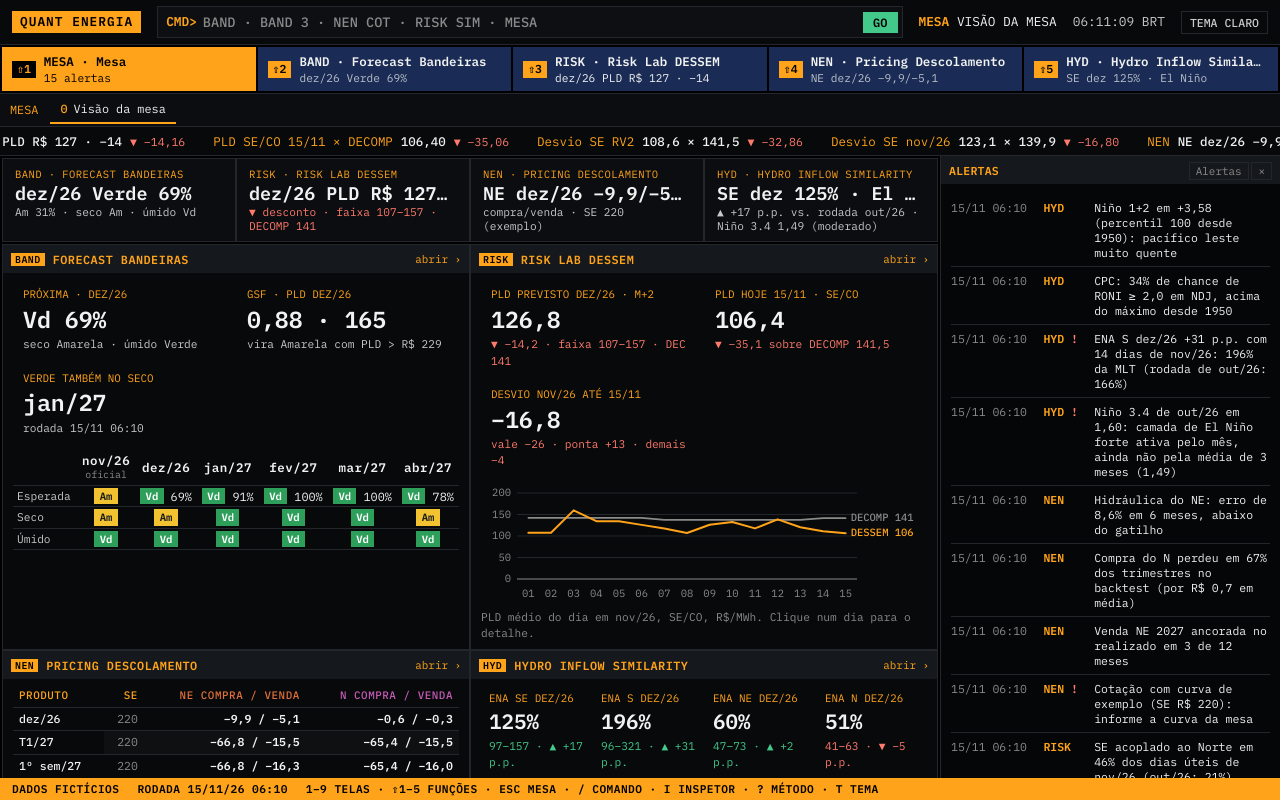
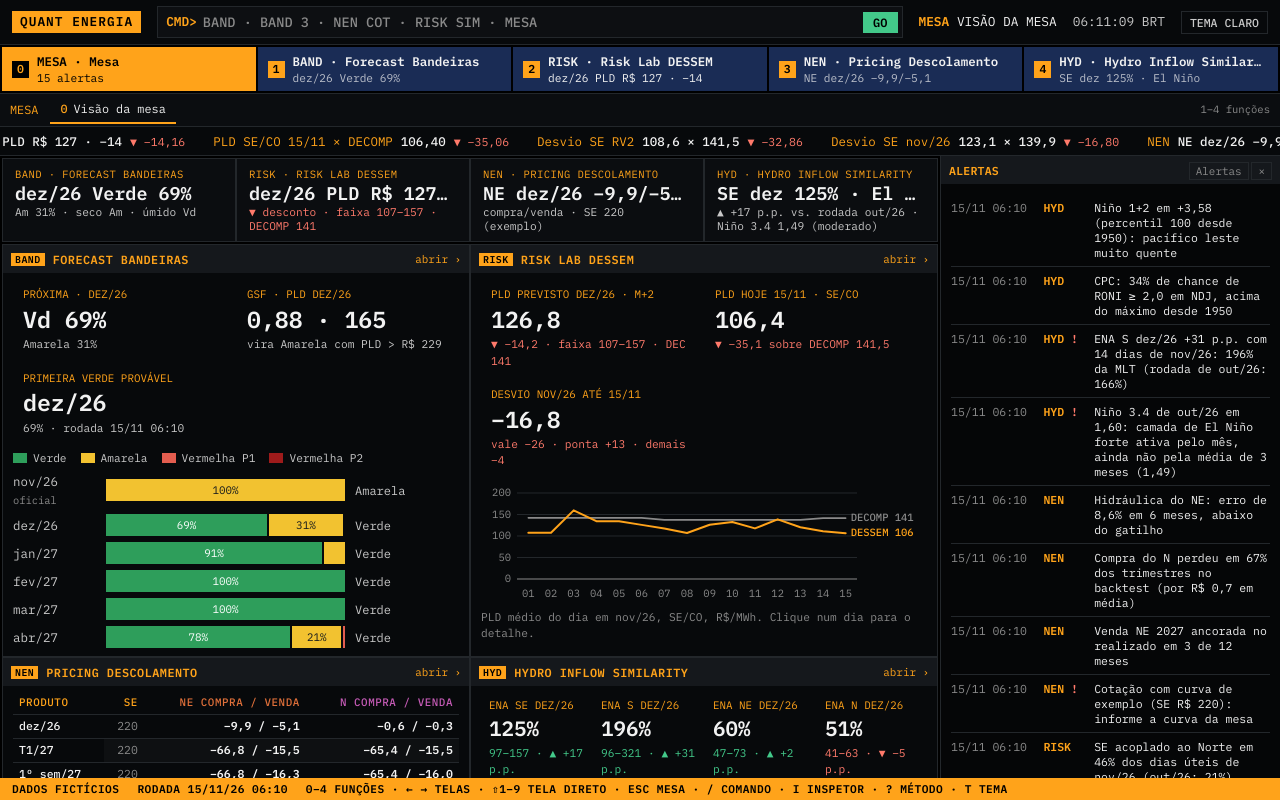
Before and after one commit to pimenta-arthur/quantia-ui-lab, a plain HTML site: page variantes/08-mesa-terminal/index.html in a window 1280 px wide. Drawn offline with nearby package versions, Linux system fonts and the light colour scheme.

Commit message:
08: probabilidade por mês no resumo da BAND e números para as funções
- MESA: o resumo da BAND troca a tabela esperado/seco/úmido pelas barras de probabilidade por mês (a BAND-1 do
  catálogo de exemplos), já que o modelo vai passar a ter só o cenário esperado. Cartões sem seco e úmido.
- Teclado: números trocam de função (0 MESA, 1 BAND, 2 RISK, 3 NEN, 4 HYD); ← → e [ ] passam de tela;
  ⇧1–9 vai direto a uma tela. Dicas na barra de telas e no status.

Co-Authored-By: Claude Opus 5.5 <noreply@anthropic.com>

```diff
--- a/variantes/08-mesa-terminal/funcoes/band.js
+++ b/variantes/08-mesa-terminal/funcoes/band.js
@@ -1102,18 +1102,18 @@
     return { v: `${rot(p.alvo)} ${p.cor_esp} ${pct(p.prob[p.cor_esp])}`, d: `${AB[s2]} ${pct(p.prob[s2])} · seco ${AB[p.cor_li]} · úmido ${AB[p.cor_ls]}`, tom: "neutro" };
   }
   function resumo(el) {
-    const p = PROX, verdeSeco = fut.find(q => q.cor_li === "Verde");
+    const p = PROX, s2 = segundo(p.prob), primVerde = fut.find(q => q.cor_esp === "Verde");
     QC.kpis(el, [
-      { r: `Próxima · ${rot(p.alvo)}`, v: `${AB[p.cor_esp]} ${pct(p.prob[p.cor_esp])}`, d: `seco ${p.cor_li} · úmido ${p.cor_ls}` },
+      { r: `Próxima · ${rot(p.alvo)}`, v: `${AB[p.cor_esp]} ${pct(p.prob[p.cor_esp])}`, d: `${s2} ${pct(p.prob[s2])}` },
       { r: `GSF · PLD ${rot(p.alvo)}`, v: `${n(p.gsf_esp, 2)} · ${n(p.pld_esp, 0)}`, d: `vira ${(gatilhos(p.gsf_esp, p.pld_esp).acima || {}).cor || "—"} com PLD > ${rs((gatilhos(p.gsf_esp, p.pld_esp).acima || {}).pld, 0)}` },
-      { r: "Verde também no seco", v: verdeSeco ? rot(verdeSeco.alvo) : "—", d: `rodada ${rotRod(RATUAL)}` },
+      { r: "Primeira verde provável", v: primVerde ? rot(primVerde.alvo) : "—", d: primVerde ? `${pct(primVerde.prob.Verde)} · rodada ${rotRod(RATUAL)}` : `rodada ${rotRod(RATUAL)}` },
     ]);
-    const box = h("div", "rolagem"), t = h("table", "band-mat band-mat-mini"); box.append(t); el.append(box);
-    t.innerHTML = `<thead><tr><th></th>${P.map(p => `<th class="band-mcab" data-alvo="${p.alvo}"><b>${rot(p.alvo)}</b>${p.anunciada ? "<span>oficial</span>" : ""}</th>`).join("")}</tr></thead><tbody>` +
-      `<tr><th scope="row">Esperada</th>${P.map(p => `<td>${chip(p.anunciada || p.cor_esp, AB[p.anunciada || p.cor_esp])} ${p.anunciada ? "" : pct(p.prob[p.cor_esp])}</td>`).join("")}</tr>` +
-      [["li", "Seco"], ["ls", "Úmido"]].map(([c, r]) => `<tr><th scope="row">${r}</th>${P.map(p => `<td>${chip(p["cor_" + c], AB[p["cor_" + c]])}</td>`).join("")}</tr>`).join("") + "</tbody>";
-    t.querySelectorAll("th.band-mcab").forEach(th => { const p = P.find(x => x.alvo === th.dataset.alvo); Mesa.alvo(th, `${rot(p.alvo)} · M+${p.h}`, inspMes(p)); });
-    t.querySelectorAll("tbody td").forEach((td, i) => { const p = P[i % P.length]; dicaEm(td, `<b>${rot(p.alvo)}</b> · ${td.parentElement.firstElementChild.textContent}: ${td.querySelector(".band-chip").title}<br><i>clique no mês para o detalhe</i>`); });
+    // probabilidade de cada cor no cenário esperado, mês a mês (QC.probBandeiras, a BAND-1 do catálogo de exemplos);
+    // sem seco e úmido: o modelo vai passar a ter só o cenário esperado. Mês já anunciado entra como 100% da cor oficial.
+    const ORD = ["Verde", "Amarela", "Vermelha 1", "Vermelha 2"];
+    const probs = P.map(p => p.anunciada ? ORD.map(c => (c === p.anunciada ? 1 : 0)) : ORD.map(c => p.prob[c] || 0));
+    const box = QC.probBandeiras(el, P.map(p => p.alvo), probs, { oficiais: P.filter(p => p.anunciada).length, maisProvavel: true });
+    box.querySelectorAll(".prob-l").forEach((linha, i) => { const p = P[i]; Mesa.alvo(linha, `${rot(p.alvo)} · M+${p.h}`, inspMes(p)); });
   }
   function alertas() {
     const L = [], p = PROX, s2 = segundo(p.prob), gt = gatilhos(p.gsf_esp, p.pld_esp);
--- a/variantes/08-mesa-terminal/index.html
+++ b/variantes/08-mesa-terminal/index.html
@@ -41,7 +41,7 @@
     <div class="m-insp-cab"><h2 id="insp-titulo">Alertas</h2><span><button type="button" id="insp-limpar" title="Voltar aos alertas">Alertas</button> <button type="button" id="insp-fechar" title="Fechar o inspetor (tecla I)">×</button></span></div>
     <div class="m-insp-corpo" id="insp-corpo"></div>
   </aside>
-  <footer class="t-status"><span>Dados fictícios</span><span>Rodada 15/11/26 06:10</span><span class="t-atalhos">1–9 telas · ⇧1–5 funções · Esc mesa · / comando · I inspetor · ? método · T tema</span></footer>
+  <footer class="t-status"><span>Dados fictícios</span><span>Rodada 15/11/26 06:10</span><span class="t-atalhos">0–4 funções · ← → telas · ⇧1–9 tela direto · Esc mesa · / comando · I inspetor · ? método · T tema</span></footer>
 </div>
 <!-- padrão v2.0 -->
 <script src="../../migracao-terminal/padrao/graficos.js"></script>
--- a/variantes/08-mesa-terminal/mesa.css
+++ b/variantes/08-mesa-terminal/mesa.css
@@ -37,6 +37,7 @@ body { overflow: hidden; }
 .m-telas a:hover { color: var(--t-ambar); }
 .m-telas a[aria-current="page"] { color: var(--ink); border-bottom-color: var(--t-ambar); }
 .m-telas a[aria-current="page"] b { color: var(--t-ambar); }
+.m-telas .m-telas-dica { margin-left: auto; padding-right: 8px; color: var(--ink-3); white-space: nowrap; font-size: 0.66rem; }
 
 /* área de trabalho: só ela rola */
 .m-area { grid-area: area; overflow: auto; padding: 2px; display: grid; gap: 2px; align-content: start; grid-auto-rows: max-content; min-width: 0; }
--- a/variantes/08-mesa-terminal/mesa.js
+++ b/variantes/08-mesa-terminal/mesa.js
@@ -118,13 +118,13 @@ const Mesa = (function () {
   function montarFuncoes() {
     const fn = $("#m-fn");
     const itens = [{ cod: "MESA", nome: "Mesa", sinal: () => ({ v: `${todosAlertas().length} alertas` }) }, ...FUNCS];
-    fn.innerHTML = itens.map((f, i) => { const s = f.sinal ? f.sinal() : { v: "" }; return `<a href="#${f.cod}${f.cod === "MESA" ? "" : "-1"}" data-cod="${f.cod}"><span class="k">⇧${i + 1}</span><span class="nm">${f.cod} · ${f.nome}</span><span class="sn ${s.tom || ""}">${s.v}</span></a>`; }).join("");
+    fn.innerHTML = itens.map((f, i) => { const s = f.sinal ? f.sinal() : { v: "" }; return `<a href="#${f.cod}${f.cod === "MESA" ? "" : "-1"}" data-cod="${f.cod}" title="Tecla ${i}"><span class="k">${i}</span><span class="nm">${f.cod} · ${f.nome}</span><span class="sn ${s.tom || ""}">${s.v}</span></a>`; }).join("");
   }
   function montarTelas() {
     const t = $("#m-telas");
-    if (atual.cod === "MESA") { t.innerHTML = `<span class="m-func">Mesa</span><a href="#MESA" aria-current="page"><b>0</b>Visão da mesa</a>`; return; }
+    if (atual.cod === "MESA") { t.innerHTML = `<span class="m-func">Mesa</span><a href="#MESA" aria-current="page"><b>0</b>Visão da mesa</a><span class="m-telas-dica">1–4 funções</span>`; return; }
     const f = FUNCS.find(x => x.cod === atual.cod);
-    t.innerHTML = `<span class="m-func">${f.nome}</span>` + f.telas.map((s, i) => `<a href="#${f.cod}-${i + 1}"${i + 1 === atual.n ? ' aria-current="page"' : ""}><b>${i + 1}</b>${s.cod} ${s.nome}</a>`).join("");
+    t.innerHTML = `<span class="m-func">${f.nome}</span>` + f.telas.map((s, i) => `<a href="#${f.cod}-${i + 1}"${i + 1 === atual.n ? ' aria-current="page"' : ""} title="⇧${i + 1} · ← → para a anterior e a seguinte"><b>${i + 1}</b>${s.cod} ${s.nome}</a>`).join("") + '<span class="m-telas-dica">← → telas · ⇧1–9 direto</span>';
   }
   function telaMesa(area) {
     decisao(area, FUNCS.map(f => { const s = f.sinal(); return { r: `${f.cod} · ${f.nome}`, v: s.v, d: s.d, tom: s.tom }; })).classList.add("m-decisao-mesa");
@@ -183,13 +183,17 @@ const Mesa = (function () {
   }
   function iniciarTeclas() {
     document.addEventListener("keydown", ev => {
-      if (ev.target.closest("input, textarea, select, [contenteditable]") || ev.ctrlKey || ev.metaKey || ev.altKey) {
+      if ((ev.target.closest && ev.target.closest("input, textarea, select, [contenteditable]")) || ev.ctrlKey || ev.metaKey || ev.altKey) {
         if (ev.key === "Escape" && ev.target.id === "cmd") ev.target.blur();
         return;
       }
-      const dig = /^Digit([0-9])$/.exec(ev.code);
-      if (dig && ev.shiftKey) { const i = +dig[1]; const cods = ["MESA", ...FUNCS.map(f => f.cod)]; if (cods[i - 1]) { ir(cods[i - 1], 1); ev.preventDefault(); } return; }
-      if (dig && !ev.shiftKey) { const i = +dig[1]; if (i === 0) ir("MESA"); else if (atual.cod !== "MESA") { const f = FUNCS.find(x => x.cod === atual.cod); if (i <= f.telas.length) ir(f.cod, i); } ev.preventDefault(); return; }
+      // números: funções (0 MESA, 1 BAND, 2 RISK…); ⇧ + número: tela da função atual; ← → ou [ ]: tela anterior e seguinte
+      const dig = /^(?:Digit|Numpad)([0-9])$/.exec(ev.code);
+      const f = FUNCS.find(x => x.cod === atual.cod);
+      if (dig && !ev.shiftKey) { const i = +dig[1]; if (i === 0) ir("MESA"); else if (FUNCS[i - 1]) ir(FUNCS[i - 1].cod, 1); ev.preventDefault(); return; }
+      if (dig && ev.shiftKey) { const i = +dig[1]; if (f && i >= 1 && i <= f.telas.length) ir(f.cod, i); ev.preventDefault(); return; }
+      if (f && (ev.key === "ArrowRight" || ev.key === "]")) { ir(f.cod, atual.n % f.telas.length + 1); ev.preventDefault(); return; }
+      if (f && (ev.key === "ArrowLeft" || ev.key === "[")) { ir(f.cod, (atual.n + f.telas.length - 2) % f.telas.length + 1); ev.preventDefault(); return; }
       if (ev.key === "Escape") { ir("MESA"); return; }
       if (ev.key === "/") { $("#cmd").focus(); ev.preventDefault(); return; }
       if (ev.key.toLowerCase() === "i") { const m = $(".mesa"); m.dataset.insp = m.dataset.insp === "fechado" ? "aberto" : "fechado"; return; }
```
Also changed, not shown: 1 other file.
